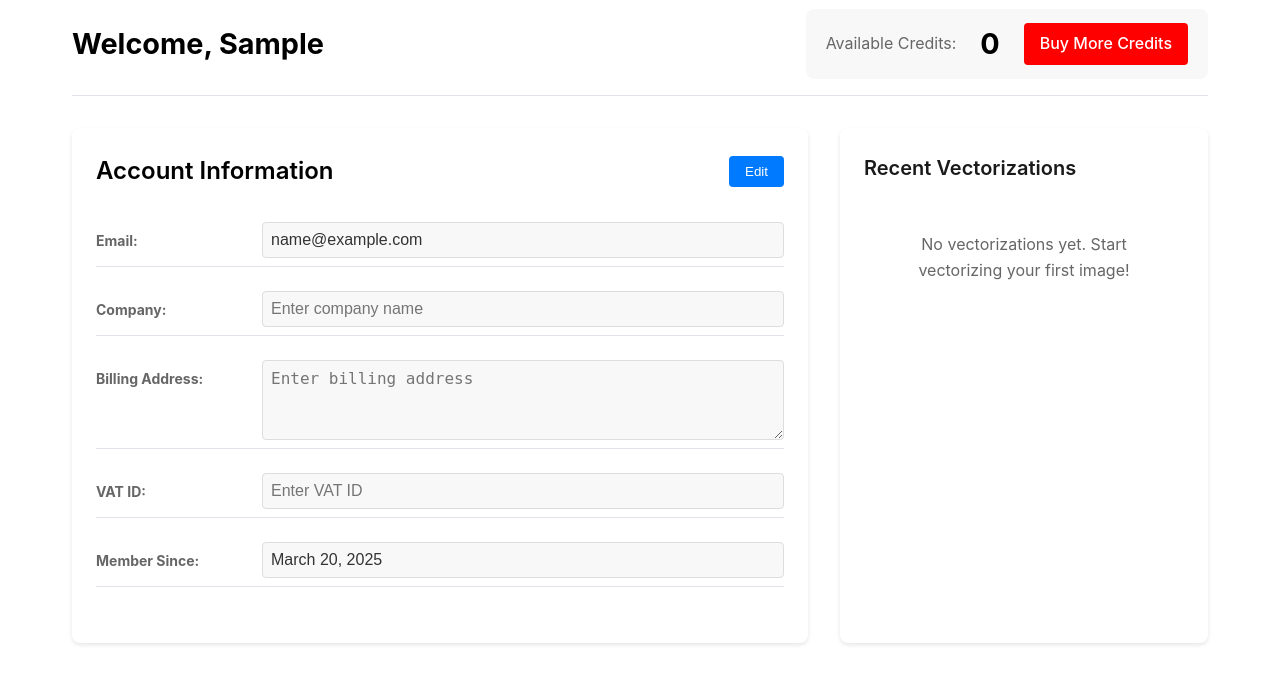
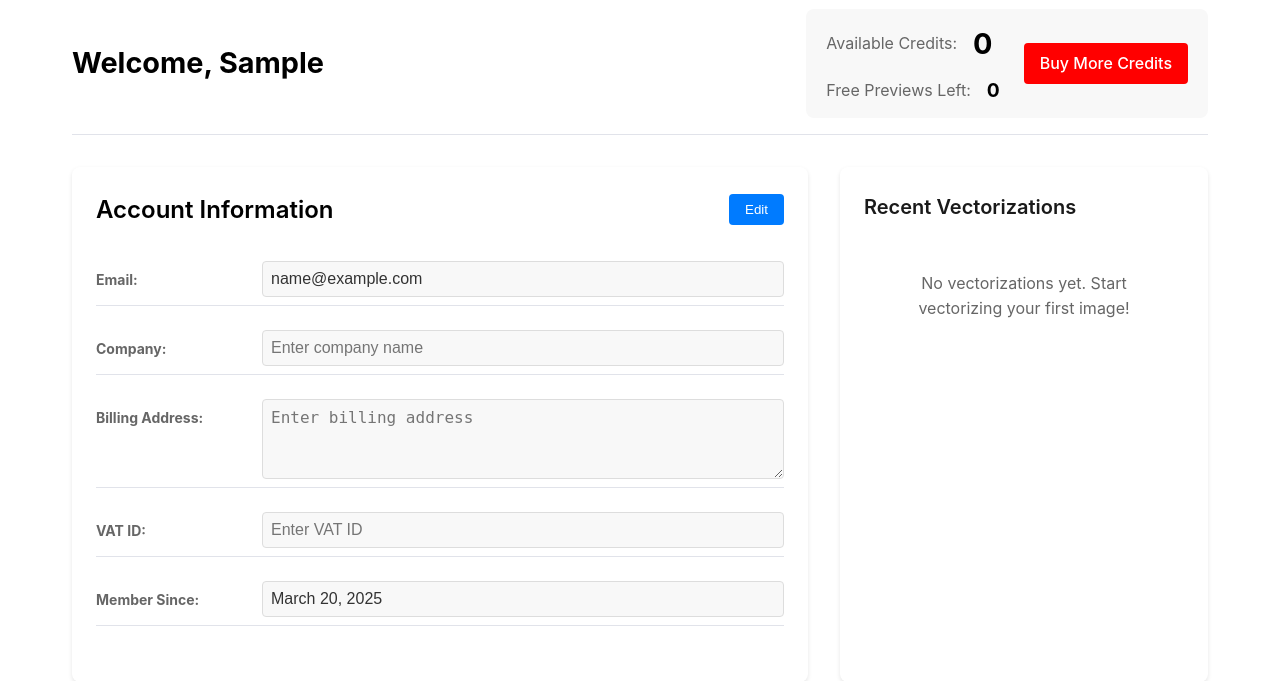
Before and after one commit to beoncer/tovector_python, a Django app: page /dashboard/ in a window 1280 px wide. Shown: the part 71-752 px from the top of the page. Run offline with Django 5.2, Linux system fonts and the light colour scheme; the visitor is signed in with stand-in values (Sample User, id 1); data that the repository does not hold is empty; parts of the project's set-up code (start-up, migrations or seed data) failed here and were passed over; some libraries are stand-ins or nearby versions.

Commit message:
Add free previews remaining counter to dashboard

```diff
--- a/core/templates/core/dashboard.html
+++ b/core/templates/core/dashboard.html
@@ -8,8 +8,16 @@
     <div class="dashboard-header">
         <h1>Welcome, {{ request.user.first_name|default:request.user.email }}</h1>
         <div class="credits-display">
-            <span class="credits-label">Available Credits:</span>
-            <span class="credits-amount">{{ request.user.credits }}</span>
+            <div class="credits-info">
+                <div class="credits-row">
+                    <span class="credits-label">Available Credits:</span>
+                    <span class="credits-amount">{{ request.user.credits }}</span>
+                </div>
+                <div class="credits-row">
+                    <span class="credits-label">Free Previews Left:</span>
+                    <span class="credits-amount">{{ request.user.free_previews_remaining }}</span>
+                </div>
+            </div>
             <a href="{% url 'core:pricing' %}" class="buy-credits-button">Buy More Credits</a>
         </div>
     </div>
@@ -175,6 +183,18 @@
     border-radius: 8px;
 }
 
+.credits-info {
+    display: flex;
+    flex-direction: column;
+    gap: 0.5rem;
+}
+
+.credits-row {
+    display: flex;
+    align-items: center;
+    gap: 1rem;
+}
+
 .credits-label {
     font-size: 1rem;
     color: #666;
@@ -182,10 +202,14 @@
 }
 
 .credits-amount {
-    font-size: 1.8rem;
+    font-size: 1.2rem;
     font-weight: bold;
     color: #000000;
     white-space: nowrap;
+}
+
+.credits-row:first-child .credits-amount {
+    font-size: 1.8rem;
 }
 
 .buy-credits-button {
```
